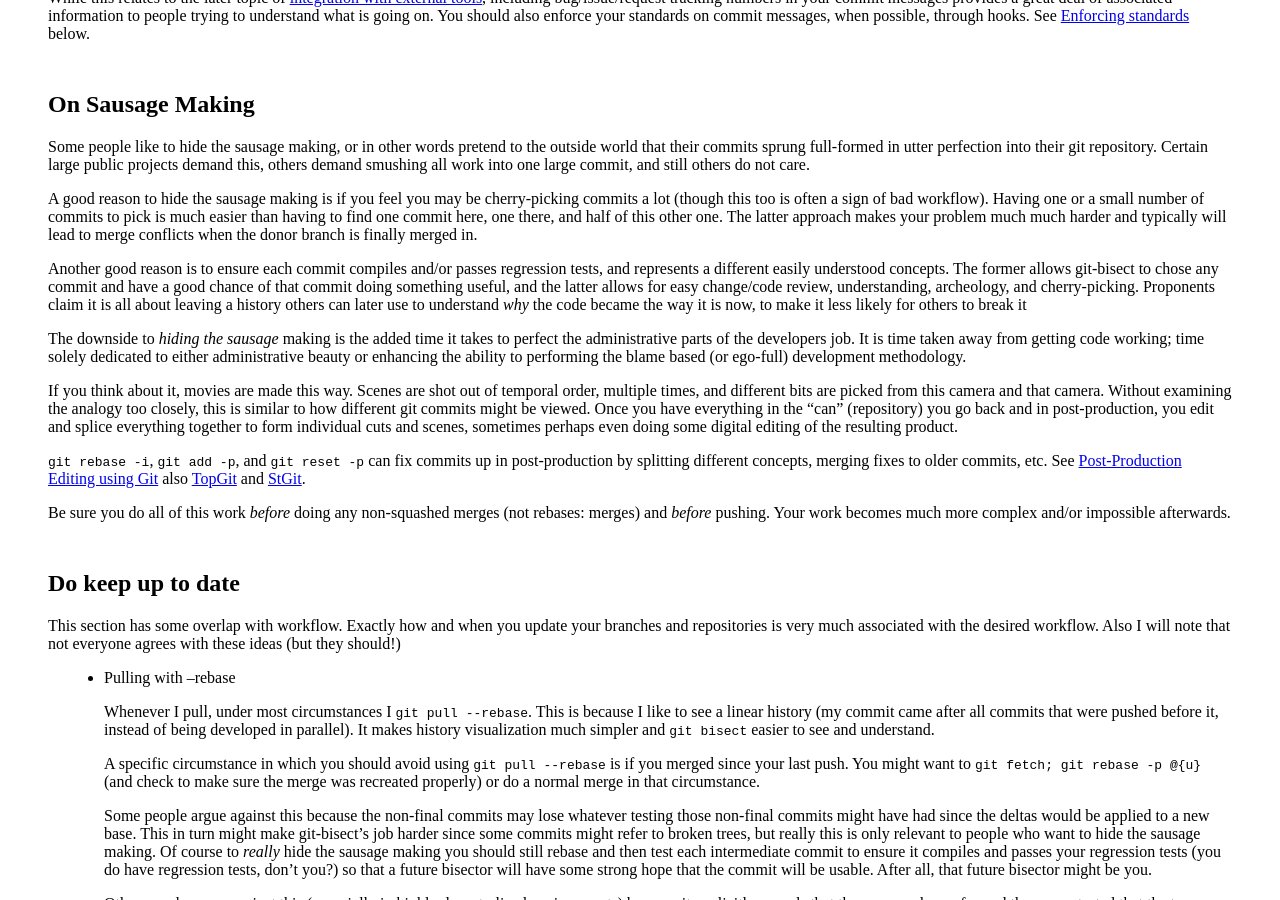
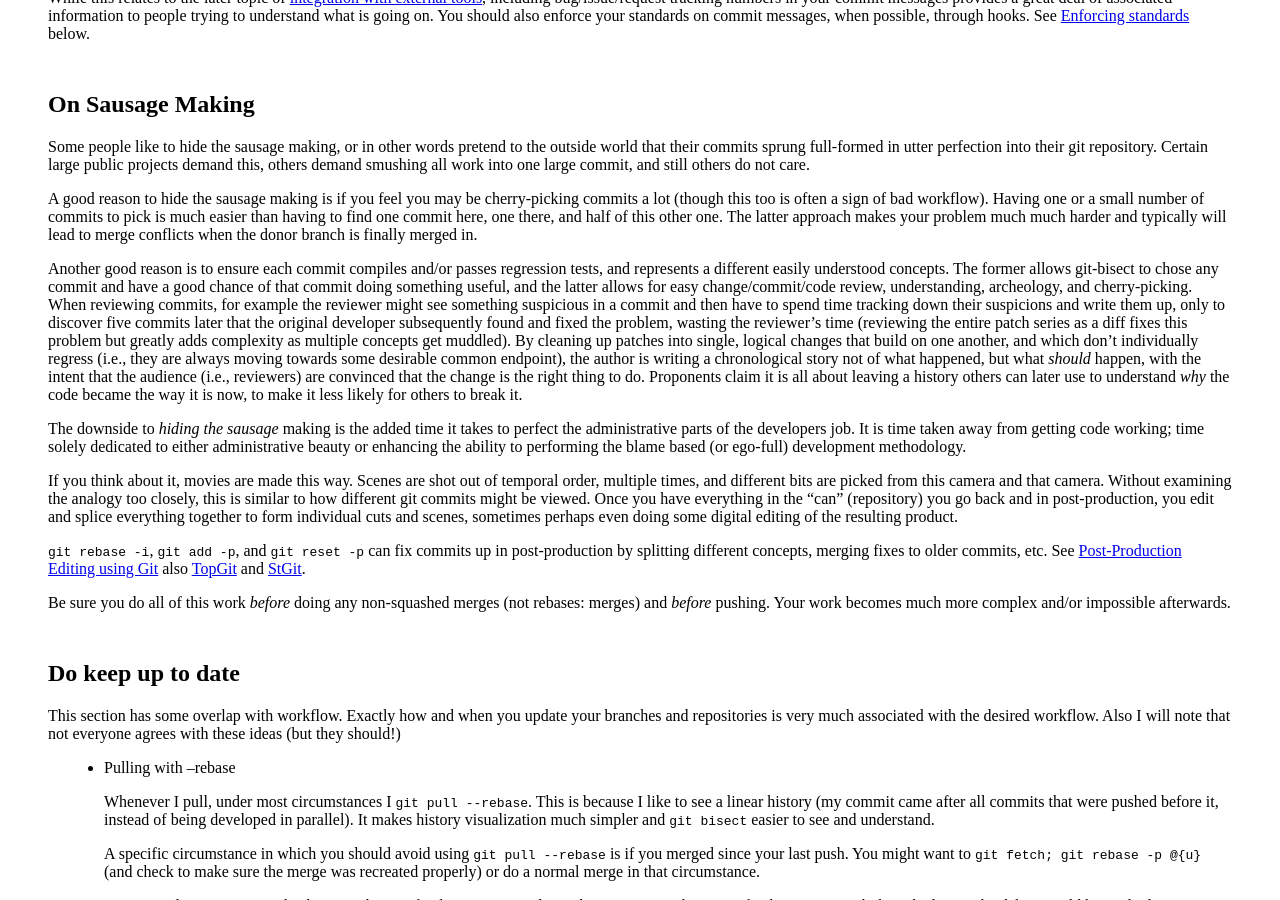
Before and after one commit to SethRobertson/GitBestPractices, a Jekyll site: the page built from index.md, in a window 1280 px wide and 900 px high, scrolled down 5995 px. Built offline with Jekyll 4.4.1, drawn with Linux system fonts in a browser that asks for light colours; Markdown is read by kramdown in place of the engine named in the settings.

Commit message:
Add specific suggested text supporting "perfecting" commits
Thanks to Jeff King <peff@peff.net>

```diff
--- a/index.md
+++ b/index.md
@@ -556,10 +556,23 @@ Another good reason is to ensure each commit compiles and/or passes
 regression tests, and represents a different easily understood
 concepts.  The former allows git-bisect to chose any commit and have a
 good chance of that commit doing something useful, and the latter
-allows for easy change/code review, understanding, archeology, and
-cherry-picking.  Proponents claim it is all about leaving a history
-others can later use to understand _why_ the code became the way it is
-now, to make it less likely for others to break it
+allows for easy change/commit/code review, understanding, archeology,
+and cherry-picking.  When reviewing commits, for example the reviewer
+might see something suspicious in a commit and then have to spend time
+tracking down their suspicions and write them up, only to discover
+five commits later that the original developer subsequently found and
+fixed the problem, wasting the reviewer's time (reviewing the entire
+patch series as a diff fixes this problem but greatly adds complexity
+as multiple concepts get muddled).  By cleaning up patches into
+single, logical changes that build on one another, and which don't
+individually regress (i.e., they are always moving towards some
+desirable common endpoint), the author is writing a chronological
+story not of what happened, but what _should_ happen, with the intent
+that the audience (i.e., reviewers) are convinced that the change is
+the right thing to do.  Proponents claim it is all about
+leaving a history others can later use to understand _why_ the code
+became the way it is now, to make it less likely for others to break
+it.
 
 The downside to *hiding the sausage* making is the added time it takes
 to perfect the administrative parts of the developers job.  It is time
```
